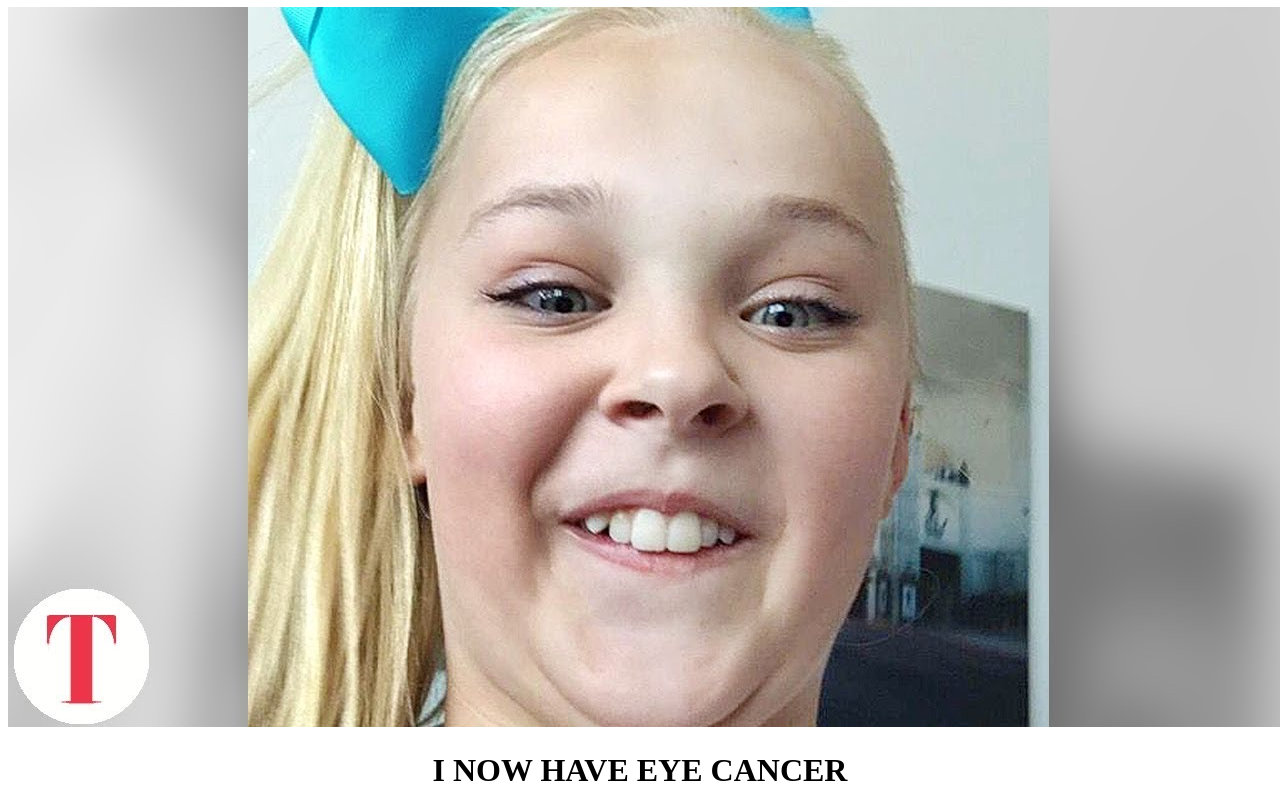
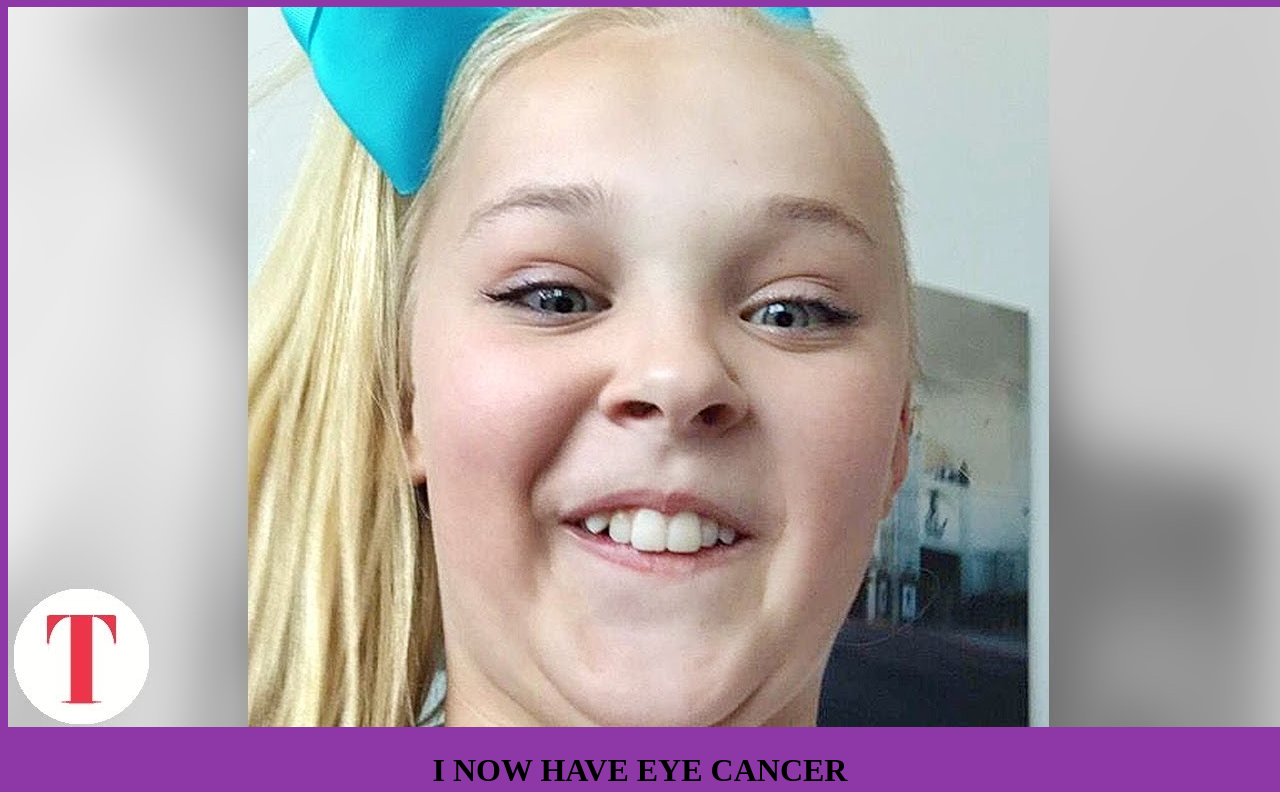
Before and after one commit to joshrgill/immersivechavs.io, a plain HTML site: page index.html in a window 1280 px wide. Shown: the part 73-865 px from the top of the page. Drawn offline with Linux system fonts and the light colour scheme.

Commit message:
Update index.html

```diff
--- a/index.html
+++ b/index.html
@@ -1,5 +1,5 @@
 <!DOCTYPE html>
-<body>
+<body bgcolor="#8e38a8">
 <center>
 
 <h1 style="color:#ffffff;">Problem?</h1>
```
